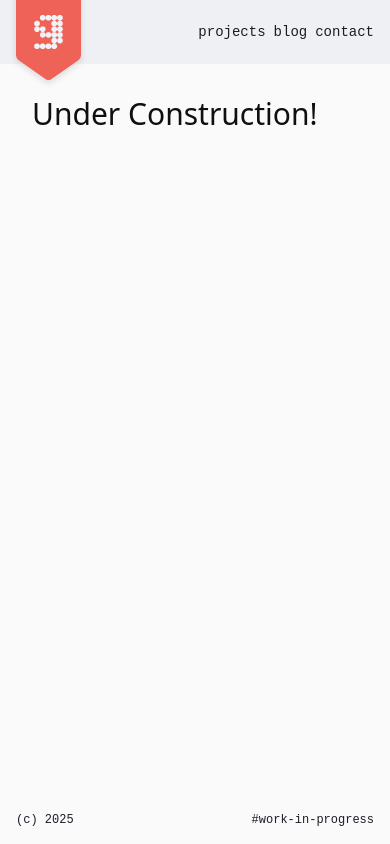
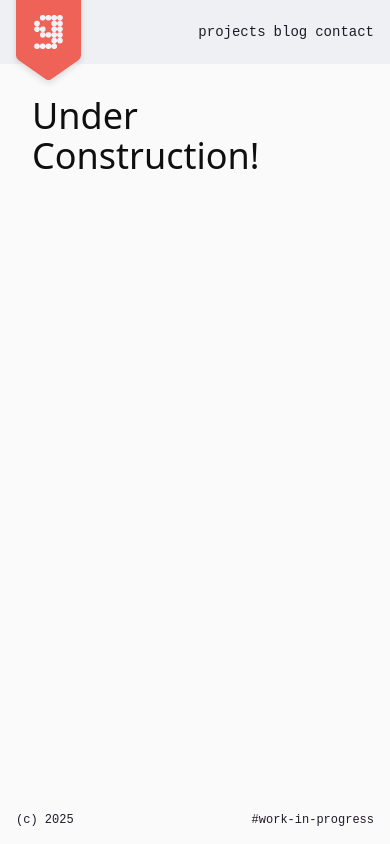
Before and after one commit to gavinhsmith/portfolio, a Nuxt app: page /blog in a window 390 px wide. Built offline with nearby package versions, Linux system fonts and the light colour scheme.

Commit message:
[format] Updated temp pages to follow same guidelines

```diff
--- a/app/components/layout/Centered.vue
+++ b/app/components/layout/Centered.vue
@@ -1,5 +1,5 @@
 <template>
-  <div class="flex flex-col p-8 md:p-12 lg:p-16 gap-8 md:gap-12 lg:gap-16">
+  <div class="flex flex-col p-8 md:p-12 lg:p-16 gap-8 lg:gap-10">
     <slot />
   </div>
 </template>
--- a/app/pages/blog/index.vue
+++ b/app/pages/blog/index.vue
@@ -1,8 +1,10 @@
 <template>
-  <NavHeadBumper />
-  <div class="w-full h-full p-8 lg:p-17">
-    <div class="text-3xl lg:text-7xl">
-      <h1>Under Construction!</h1>
-    </div>
+  <div class="w-full h-full">
+    <NavHeadBumper />
+    <LayoutCentered>
+      <TextExtraBig>
+        <h1>Under Construction!</h1>
+      </TextExtraBig>
+    </LayoutCentered>
   </div>
 </template>
--- a/app/pages/contact.vue
+++ b/app/pages/contact.vue
@@ -1,8 +1,10 @@
 <template>
-  <NavHeadBumper />
-  <div class="w-full h-full p-8 lg:p-17">
-    <div class="text-3xl lg:text-7xl">
-      <h1>Under Construction!</h1>
-    </div>
+  <div class="w-full h-full">
+    <NavHeadBumper />
+    <LayoutCentered>
+      <TextExtraBig>
+        <h1>Under Construction!</h1>
+      </TextExtraBig>
+    </LayoutCentered>
   </div>
 </template>
--- a/app/pages/projects/index.vue
+++ b/app/pages/projects/index.vue
@@ -1,8 +1,10 @@
 <template>
-  <NavHeadBumper />
-  <div class="w-full h-full p-8 lg:p-17">
-    <div class="text-3xl lg:text-7xl">
-      <h1>Under Construction!</h1>
-    </div>
+  <div class="w-full h-full">
+    <NavHeadBumper />
+    <LayoutCentered>
+      <TextExtraBig>
+        <h1>Under Construction!</h1>
+      </TextExtraBig>
+    </LayoutCentered>
   </div>
 </template>
```
